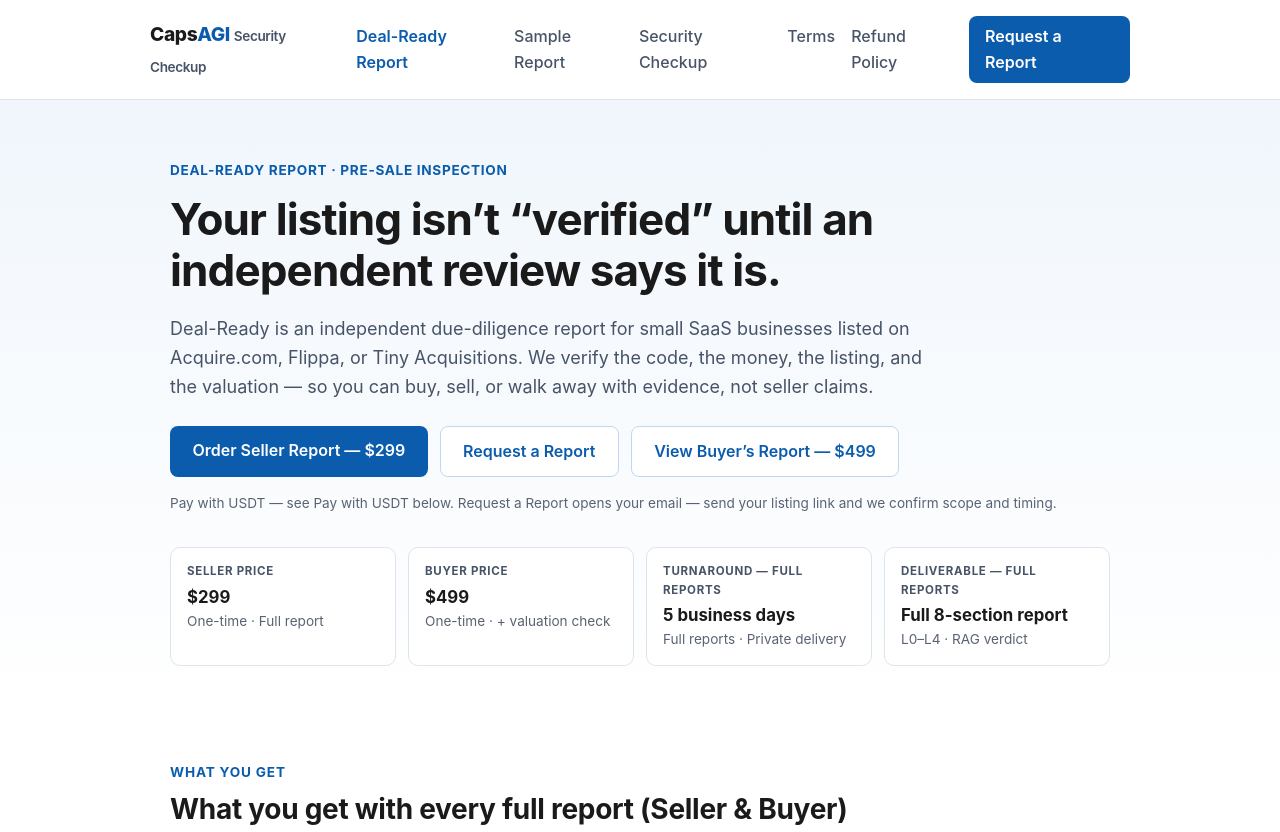
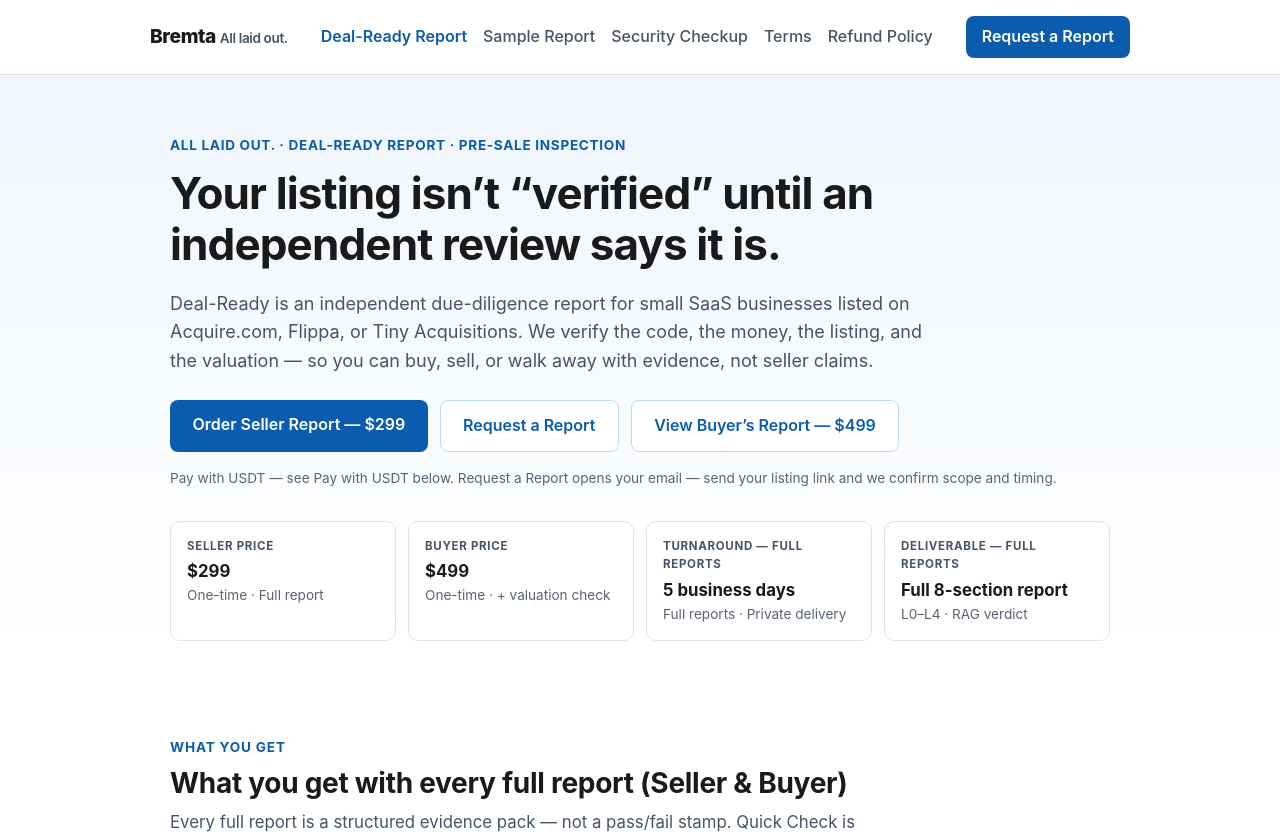
Before and after one commit to shisanyue950901-beep/security-checkup, a plain HTML site: page deal-ready/index.html in a window 1280 px wide. Shown: the top 832 px of the page. Drawn offline with Linux system fonts and the light colour scheme.

Commit message:
Rebrand deal-ready/index.html: CapsAGI to Bremta

```diff
--- a/deal-ready/index.html
+++ b/deal-ready/index.html
@@ -3,8 +3,8 @@
 <head>
 <meta charset="utf-8">
 <meta name="viewport" content="width=device-width, initial-scale=1">
-<title>Deal-Ready — Pre-Sale Due-Diligence Report for Small SaaS | CapsAGI</title>
-<meta name="description" content="Pre-sale due-diligence report for small SaaS businesses listed on Acquire.com, Flippa, or Tiny Acquisitions. Quick Check $99 in 48 hours; Seller Report $299 and Buyer Report $499 full reports, delivered in 5 business days. Independent review by CapsAGI, the team behind the Security Checkup. Pay in USDT (TRC20).">
+<title>Bremta — Pre-Sale Due-Diligence Report for Small SaaS</title>
+<meta name="description" content="Pre-sale due-diligence report for small SaaS businesses listed on Acquire.com, Flippa, or Tiny Acquisitions. Quick Check $99 in 48 hours; Seller Report $299 and Buyer Report $499 full reports, delivered in 5 business days. Independent review by Bremta, the team behind the Security Checkup. Pay in USDT (TRC20).">
 <style>
   :root {
     --ink: #1a1a1a;
@@ -157,7 +157,7 @@
 <body>
 <header class="site-header">
   <div class="container header-inner">
-    <a class="brand" href="../index.html">Caps<span>AGI</span> <small>Security Checkup</small></a>
+    <a class="brand" href="../index.html">Bremta <small>All laid out.</small></a>
     <nav class="nav" aria-label="Primary">
       <a href="index.html" class="active">Deal-Ready Report</a>
       <a href="../sample-report.html">Sample Report</a>
@@ -172,7 +172,7 @@
   <!-- HERO -->
   <section class="hero">
     <div class="container">
-      <p class="hero-kicker">Deal-Ready Report · Pre-Sale Inspection</p>
+      <p class="hero-kicker">All laid out. · Deal-Ready Report · Pre-Sale Inspection</p>
       <h1>Your listing isn’t “verified” until an independent review says it is.</h1>
       <p class="hero-lead">Deal-Ready is an independent due-diligence report for small SaaS businesses listed on Acquire.com, Flippa, or Tiny Acquisitions. We verify the code, the money, the listing, and the valuation — so you can buy, sell, or walk away with evidence, not seller claims.</p>
       <div class="hero-cta">
@@ -458,7 +458,7 @@
   <div class="container">
     <div class="footer-grid">
       <div>
-        <a class="brand" href="../index.html">Caps<span>AGI</span> <small>Security Checkup</small></a>
+        <a class="brand" href="../index.html">Bremta <small>All laid out.</small></a>
         <p class="small" style="color: var(--ink-secondary); font-size: 0.95rem;">Independent due-diligence and security reviews for small SaaS.</p>
       </div>
       <div>
@@ -480,7 +480,7 @@
       </div>
     </div>
     <div class="footer-bottom">
-      <p>© 2026 CapsAGI Security Checkup. Independent review service — not affiliated with Acquire.com, Flippa, or Tiny Acquisitions.</p>
+      <p>© 2026 Bremta Security Checkup. Independent review service — not affiliated with Acquire.com, Flippa, or Tiny Acquisitions.</p>
     </div>
   </div>
 </footer>
```
